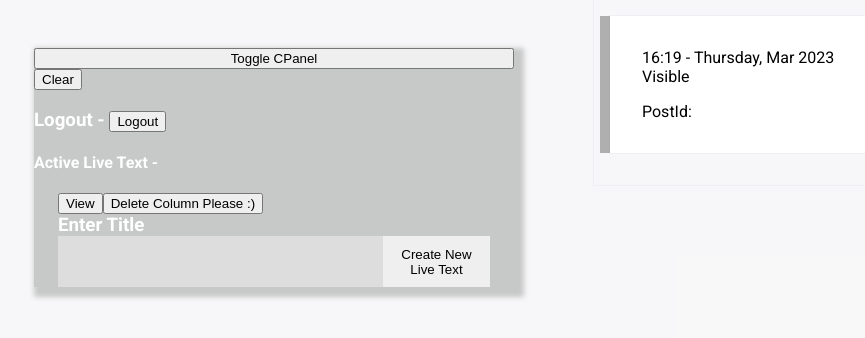
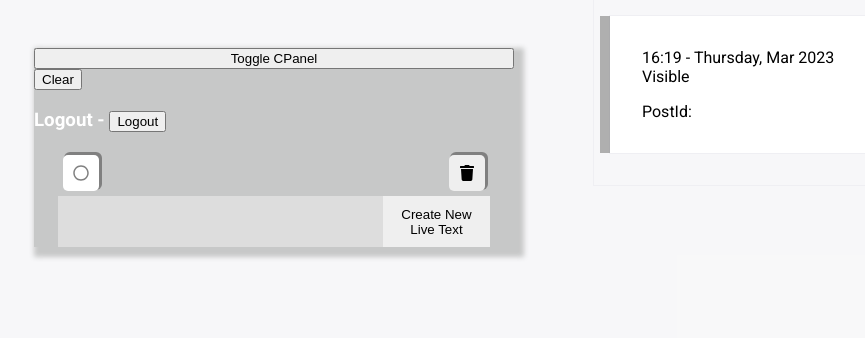
Before and after one commit to xScottishKrissx/live-text-redux, a React (Create React App) app: page / in a window 1280 px wide. Both pictures are taken after a click on the button "Create New Live Text". Shown: the top 338 px of the page, without its empty margins (86-951 px from the left). Built offline with nearby package versions, Linux system fonts and the light colour scheme.

Commit message:
0.14.4 - More work on UI

```diff
--- a/src/components/ControlPanel/controlPanel.css
+++ b/src/components/ControlPanel/controlPanel.css
@@ -11,9 +11,11 @@
     margin: 0;
 }
 .manageColumns-column{
+    cursor: default;
     display: flex;
-    justify-content: space-evenly;
+    justify-content: space-between;
     align-items: center;
+    width: 100%;
 }
 .manageColumns-createNewLiveColumn{
     width: 100%;
@@ -32,3 +34,33 @@
 .manageColumns-createNewLiveColumn div div div h3{
     display: none;
 }
+
+
+/* Check Active */
+.manageColumns-activeCheck span{
+    background-color: white;
+    color: grey;
+}
+
+#colIsActive{
+    color: grey;
+}
+
+/* Buttons */
+.manageColumns-column-buttons{
+    display: flex;
+    justify-content: center;
+}
+.manageColumns-column-buttons button, .manageColumns-activeCheck span{
+    box-shadow: 2px -2px 0px 1px grey;
+    border: none;
+        border-radius: 5px;
+    cursor: pointer;
+    display: flex;
+        align-items: center;
+        justify-content: center;
+    font-size: 1rem;
+    font-weight: bold;
+    margin: 5px;
+    padding: 10px;
+}
--- a/src/components/ControlPanel/controlPanel.js
+++ b/src/components/ControlPanel/controlPanel.js
@@ -55,7 +55,7 @@ export default function ControlPanel({setControlPanelVis}) {
 
 
 
-        <h4>Active Live Text - {activeLiveTextState}</h4>
+
 
         <ManageColumns
             data={liveTexts}
--- a/src/components/ControlPanel/cpanelComponents/manageColumns.js
+++ b/src/components/ControlPanel/cpanelComponents/manageColumns.js
@@ -4,6 +4,8 @@ import { useDispatch, useSelector } from 'react-redux'
 import { setCPanelVis } from '../../../features/cpanelVis'
 
 import Title from '../../InputForm/Title'
+
+import { FaCheck, FaRegCircle, FaPlus, FaTrash } from 'react-icons/fa'
 
 export default function ManageColumns({data, handleSetActive, activeLiveTextState, setControlPanelVis, handleDeleteColumn, setPostTitle, createNewLiveText}) {
   const dispatch = useDispatch()
@@ -21,22 +23,32 @@ export default function ManageColumns({data, handleSetActive, activeLiveTextStat
     {Object.keys(data).map((i) =>{
       return(
           Object.entries(data[i]).map(([columnId, columnContent]) =>{
+
             return(
               <div className='manageColumns-column' key={columnId}>
 
+                <div className='manageColumns-activeCheck'>{activeLiveTextState === columnId ?
+                  <span title="Column is active" id="colIsActive"><FaCheck /></span>
+                    :
+                  <span title="Set Column Active" onClick={()=>handleSetActive(columnId, columnContent)}><FaRegCircle /></span>
+                  }
+                </div>
 
                 <div dangerouslySetInnerHTML={createMarkup(columnContent.headline)}></div>
 
 
-                <button onClick={()=>handleSetActive(columnId, columnContent)}>View</button>
+                <div className='manageColumns-column-buttons'>
+
+                {/* <button onClick={()=>handleSetActive(columnId, columnContent)}>View</button> */}
 
                 {activeLiveTextState.length === 0 && activeLiveTextState !== columnId ? null :
                   <>
-                    <button onClick={()=>goToNewPostInput(columnContent, columnId)}>Add Post</button>
+                    <button title="Add New Post"  onClick={()=>goToNewPostInput(columnContent, columnId)}><FaPlus /></button>
                   </>
                 }
 
-                <button onClick={()=>handleDeleteColumn(columnId)}>Delete Column Please :)</button>
+                <button title="Delete Column" onClick={()=>handleDeleteColumn(columnId)}><FaTrash /></button>
+                </div>
 
               </div>
             )
@@ -45,7 +57,6 @@ export default function ManageColumns({data, handleSetActive, activeLiveTextStat
         })}
 
       <div className='manageColumns-createNewLiveColumn'>
-        <h3>Enter Title</h3>
         <div>
             <Title passNewFieldValue={setPostTitle}/>
             <button onClick={createNewLiveText}>Create New Live Text</button>
--- a/src/components/Post/View/PostContent.js
+++ b/src/components/Post/View/PostContent.js
@@ -10,7 +10,7 @@ export default function PostContent({loggedIn, handleEdit, editMode, id,title, s
     const createMarkup = (html) =>{ return{ __html:DOMPurify.sanitize(html) } }
 
     const toggleEditButton = editModeState.editing === false && editModeState.editId !== id
-    console.log(title)
+    // console.log(title)
     return (
         <div className='post-item-body'>
             {loggedIn && cPanelVisState?
--- a/src/components/PostControl/PostControlComponents/updateLiveText.js
+++ b/src/components/PostControl/PostControlComponents/updateLiveText.js
@@ -1,5 +1,6 @@
-const updateLiveText = (changedPost, getColumnItems, getPostId, getColumnId, liveTexts, updateWebsite, keepOpen) =>{
+const updateLiveText = (changedPost, getColumnItems, getPostId, getColumnId, liveTexts, updateWebsite, getColumnHeadline, keepOpen) =>{
 
+    console.log(getColumnHeadline)
     const updateColumn = getColumnItems.map(x =>{
         if(x[getPostId]){
             return {
@@ -9,13 +10,15 @@ const updateLiveText = (changedPost, getColumnItems, getPostId, getColumnId, liv
         }}
     )
     const updateLiveTexts = liveTexts.map(x =>{
+        console.log(x[getColumnId])
         if(x[getColumnId]){
             return{
-                ...x, [getColumnId]:{ type:"Column", items:updateColumn }}
+                ...x, [getColumnId]:{ type:"Column", items:updateColumn, headline: getColumnHeadline }}
         }else{
             return x
             }
         })
+        console.log(updateLiveTexts)
     updateWebsite(updateLiveTexts, keepOpen)
 }
 
--- a/src/components/PostControl/postControl.js
+++ b/src/components/PostControl/postControl.js
@@ -12,6 +12,7 @@ import updateLiveText from './PostControlComponents/updateLiveText'
 import PostControlView from './postControlView'
 
 import deletePost from './PostControlComponents/deletePost'
+import { FaChessKing } from 'react-icons/fa'
 
 export default function PostControl({id, handleEdit, body, subtitle, title, type,tweet, youtube, image, editMode, hide,setPostImageName, hidden}) {
 
@@ -32,6 +33,8 @@ export default function PostControl({id, handleEdit, body, subtitle, title, type
     let getColumnId = Object.keys(getCurrentColumn[0])
     let currentPostItems = getCurrentPost.length > 0 ? getCurrentPost[0][getPostId[0]].items : "newPost"
     let getColumnItems = getCurrentColumn[0][getColumnId].items
+    let getColumnHeadline = getCurrentColumn[0][getColumnId].headline
+    console.log(getColumnHeadline)
 
     const createNewPost = () =>{
         console.log("Create New Post")
@@ -53,24 +56,25 @@ export default function PostControl({id, handleEdit, body, subtitle, title, type
         const updatedLiveTexts = [...getCurrentColumn, ...getRemainingColumns]
 
         setPostImageName("")
-        updateWebsite(updatedLiveTexts, handleEdit)
+        updateWebsite(updatedLiveTexts)
     }
 
     const handleHide = (setHide) =>{
         const newPostItems = {...currentPostItems, hidden:setHide}
         const updateCurrentPost = {...getCurrentPost[0][getPostId], items:newPostItems}
-        updateLiveText(updateCurrentPost, getColumnItems, getPostId, getColumnId, liveTexts, updateWebsite, "keepOpen")
+        updateLiveText(updateCurrentPost, getColumnItems,  getPostId, getColumnId, liveTexts, updateWebsite,  getColumnHeadline, "keepOpen")
     }
 
     const handleSaveEdit = () =>{
+        console.log(getColumnHeadline)
         const newPostItems = {...currentPostItems, body, title, subtitle, tweet, youtube, image, type, hidden}
         const updateCurrentPost = {...getCurrentPost[0][getPostId], items:newPostItems}
-        updateLiveText(updateCurrentPost, getColumnItems, getPostId, getColumnId, liveTexts, updateWebsite)
+        updateLiveText(updateCurrentPost, getColumnItems, getPostId, getColumnId, liveTexts, updateWebsite, getColumnHeadline)
     }
 
     const updateWebsite = (newMasterLiveText, keepOpen) =>{
+        // console.log(keepOpen)
         if(keepOpen?.includes("keepOpen")){
-            console.log(keepOpen)
             // dispatch(updateArray(newMasterLiveText))
         }else{
             dispatch(setCPanelVis(true))
--- a/src/components/global-view.js
+++ b/src/components/global-view.js
@@ -4,9 +4,10 @@ import './global-view.css'
 import { useSelector } from 'react-redux'
 import Post from './Post/post'
 
+import DOMPurify from 'dompurify'
 
 export default function GlobalView() {
-
+  const createMarkup = (html) =>{ return{ __html:DOMPurify.sanitize(html) } }
   const loggedIn = true
 
   const liveText = useSelector((state) => state.livetext.value)
@@ -23,10 +24,12 @@ export default function GlobalView() {
 
   // Sort items by timestamp
   let useActiveColumnItems = [...getactiveColumnsItems].reverse()
+  let useColumnHeadline = liveTextArray[0][activeLiveText].headline
 
-
+  console.log(getactiveColumnsItems)
 
   const displayLiveText = useActiveColumnItems.map((x, index) => {
+
     if(!loggedIn) return
     const getPostContent = Object.values(x)
     const getPostId = Object.keys(x)[0]
@@ -63,7 +66,10 @@ export default function GlobalView() {
   return (
     <div className='global-view-wrapper'>
         {loggedIn ? <p>Logged In</p> : <p>Not Logged In</p>}
-        {displayLiveText}
+        <h1 dangerouslySetInnerHTML={createMarkup(useColumnHeadline)}></h1>
+
+        {getactiveColumnsItems.length <= 0 ? "+ Add New Post" : displayLiveText}
+        {/* {displayLiveText} */}
     </div>
   )
 }
```
Also changed, not shown: 1 other file (tests, documents, lock files or other folders).
